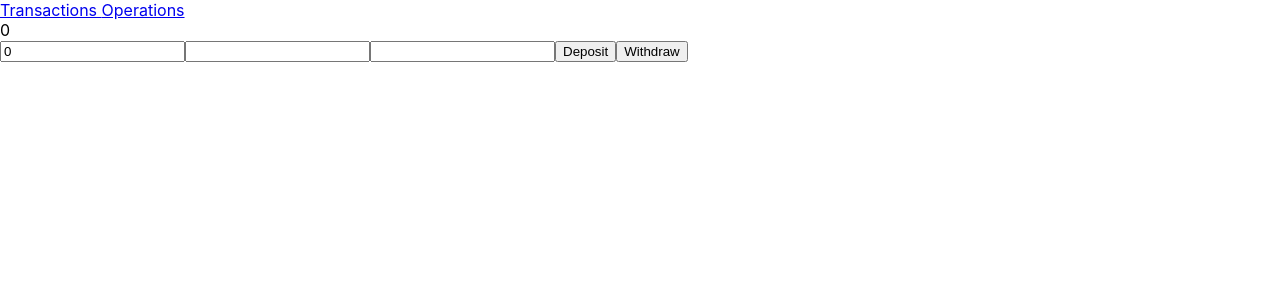
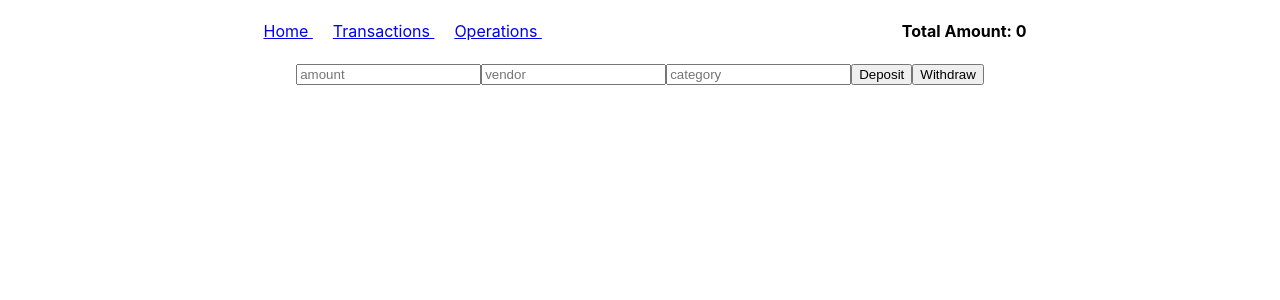
Before and after one commit to faroky4/react-bank, a React (Create React App) app: page /operations in a window 1280 px wide. Shown: the top 300 px of the page. Built offline with nearby package versions, Linux system fonts and the light colour scheme; no server answers.

Commit message:
update to version 3, post , delete and redirect

```diff
--- a/src/App.css
+++ b/src/App.css
@@ -36,3 +36,12 @@
     transform: rotate(360deg);
   }
 }
+.link {
+  padding: 10px;
+
+}
+.total-amount {
+  display: inline-block;
+  margin-left: 100px;
+  padding-left: 250px;
+}
--- a/src/App.js
+++ b/src/App.js
@@ -2,11 +2,12 @@
 import { Component } from 'react/cjs/react.production.min';
 import { BrowserRouter as Router, Route , Link } from 'react-router-dom';
 import axios from 'axios';
-
+import './App.css'
 
 import Transactions from './components/Transactions';
 import Transaction from './components/Transaction';
 import Operations from './components/Operations';
+import { Redirect } from 'react-router-dom';
 
 class App extends Component {
 
@@ -16,22 +17,65 @@ class App extends Component {
       data:[],
       transactions:[],
       totalAmount : 0,
-
     }
   }
 
   async componentDidMount (){
     await this.getTransactions();
-    // (this.state.data).map(t => {
-    //   this.setState({totalAmount: this.state.totalAmount+=t.amount})
-    // })
+    this.getTotalAmount()
   }
+
   async getTransactions()
   {
     const res = await axios.get('http://localhost:5500/transactions')
     this.setState({ data: res.data })
   }
 
+  async addTransaction(body)
+  {
+    this.setState({totalAmount:0})
+    const res = await axios.post('http://localhost:5500/transaction' ,body);
+    let tempData = [...this.state.data]
+    tempData.push(body);
+    this.setState({
+      data: tempData},
+      this.getTotalAmount
+    )
+  }
+  async deletTransaction(body)
+  {
+    this.setState({totalAmount:0})
+    const res = await axios.delete('http://localhost:5500/transaction' ,{data:{body}});
+    let tempData = [...this.state.data]
+    tempData.map(t=> {
+      if(t._id === body._id)
+        tempData.splice(body)
+    })
+    this.setState({
+      data: tempData},
+      this.componentDidMount
+    )
+    this.getTransactions()
+  }
+
+  getTotalAmount() {
+    (this.state.data).map(t => {
+      this.setState({totalAmount: this.state.totalAmount+=t.amount})
+    })
+  }
+
+  deposit = (amount, vendor, category) => {
+    const body = {amount, vendor, category}
+    this.addTransaction(body)
+  }
+
+  withdraw = (amount, vendor, category) => {
+    const body = {amount, vendor, category}
+    this.addTransaction(body)
+  }
+  delete = (transaction)=> {
+    this.deletTransaction(transaction)
+  }
 
   render(){
 
@@ -39,13 +83,17 @@ class App extends Component {
       <Router>
         <div className="App">
 
-          <Link to="/"> Transactions </Link>
-          <Link to="/operations"> Operations </Link>
-          <div>{this.state.totalAmount}</div>
+          <Link className='link' to="/"> Home </Link>
+          <Link className='link' to="/transactions"> Transactions </Link>
+          <Link className='link' to="/operations"> Operations </Link>
+          <div className='total-amount'>
+            <h4> Total Amount: {this.state.totalAmount}</h4>
+          </div>
 
-          <Route exact path="/" render={()=><Transactions data={this.state.data}/>} />
-          <Route exact path="/operations" render={()=><Operations data={this.state.data}/>} />
-
+          <Route exact path="/transactions" render={()=>
+            <Transactions data={this.state.data} delete={this.delete} />} />
+          <Route exact path="/operations" render={()=>
+            <Operations deposit={this.deposit} withdraw={this.withdraw} />} />
         </div>
       </Router>
     );
--- a/src/components/Operations.js
+++ b/src/components/Operations.js
@@ -3,56 +3,60 @@ import { Component } from 'react/cjs/react.production.min';
 import axios from 'axios';
 
 import Transactions from './Transactions';
+import { Redirect } from 'react-router-dom';
 
 class Operations extends Component {
   constructor() {
     super()
 
     this.state = {
-      amount: 0,
-      vendor: " ",
-      category: " "
+      amount: "",
+      vendor: "",
+      category: "",
+      redirect: false
     }
   }
 
   updateAmount = (e)=>{
     this.setState({amount: e.target.value})
-    console.log(this.state.amount);
+
   }
   updateVendor= (e)=>{
     this.setState({vendor: e.target.value})
-    console.log(this.state.vendor);
   }
   updateCategory = (e)=>{
     this.setState({category: e.target.value})
   }
 
-  addDepositTransactions()
-  {
-    let body = this.state;
-    console.log(this.state);
-    //const res = axios.post('http://localhost:5500/transaction' ,body)
+  addDepositTransactions = () => {
+    this.props.deposit(parseInt(this.state.amount) , this.state.vendor , this.state.category)
+    this.setState({
+      amount: "",
+      vendor: "",
+      category: "",
+      redirect: true
+    })
   }
-  async addWithdrawTransactions()
-  {
-    let body = {
-      amount: this.state.amount*(-1),
-      vendor: this.state.vendor,
-      category: this.state.category
-    }
-    console.log(body.amount);
-    const res = await axios.post('http://localhost:5500/transaction' , body)
 
-  }
+   addWithdrawTransactions = ()=> {
+     this.props.withdraw(parseInt(this.state.amount *-1) , this.state.vendor , this.state.category)
+     this.setState({
+      amount: "",
+      vendor: "",
+      category: "",
+      redirect: true
+    })
+   }
 
   render(){
     return (
       <div>
-        <input id='amount' type="number" value={this.state.amount} onChange={this.updateAmount}/>
-        <input id='vendor' onChange={this.updateVendor} type="text" value={this.state.vendor} />
-        <input id='category' type="text" value={this.state.category} onChange={this.updateCategory}/>
+        <input id='amount' type="number" placeholder='amount' value={this.state.amount} onChange={this.updateAmount}/>
+        <input id='vendor' type="text" placeholder='vendor' value={this.state.vendor} onChange={this.updateVendor}/>
+        <input id='category' type="text" placeholder='category' value={this.state.category} onChange={this.updateCategory}/>
         <button onClick={this.addDepositTransactions}>Deposit</button>
         <button onClick={this.addWithdrawTransactions}>Withdraw</button>
+        {this.state.redirect ? <Redirect to="/transactions"/> : null}
       </div>
 
     )
--- a/src/components/Transaction.js
+++ b/src/components/Transaction.js
@@ -9,14 +9,20 @@ class Transaction extends Component {
     }
   }
 
+  deleteTransaction =(body)=>
+  {
+    this.props.delete(body)
+  }
+
   render(){
     return (
         <div className='transaction'>
             {(this.props.data).map(t =>
                 <div>
-                <span>{t.amount} </span>
-                <span>{t.vendor} </span>
-                <span>{t.category} </span>
+                  <span>{t.amount} </span>
+                  <span>{t.vendor} </span>
+                  <span>{t.category} </span>
+                  <button onClick={()=>this.deleteTransaction(t)}> Delete </button>
                 </div>
 
             )}
--- a/src/components/Transactions.js
+++ b/src/components/Transactions.js
@@ -15,7 +15,7 @@ class Transactions extends Component {
 
   render(){
     return (
-        <Transaction key={this.props.data} data={this.props.data}/>
+        <Transaction key={this.props.data} data={this.props.data} delete={this.props.delete}/>
     )
   }
 
```
Also changed, not shown: src/server/routes/api.js (+3 -4 lines).
